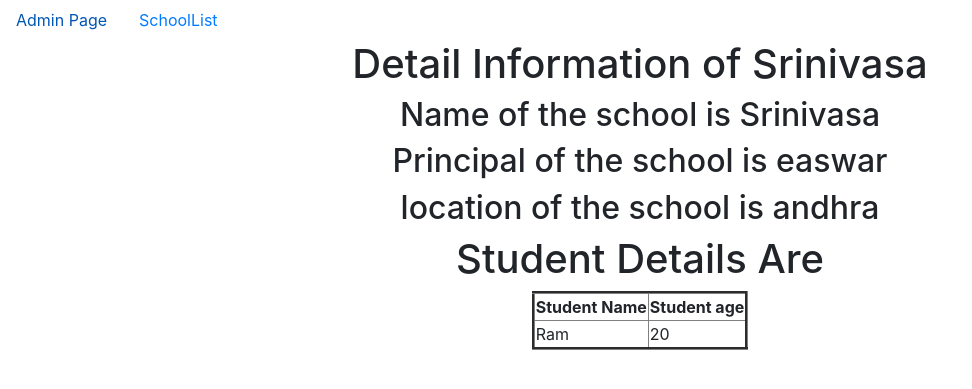
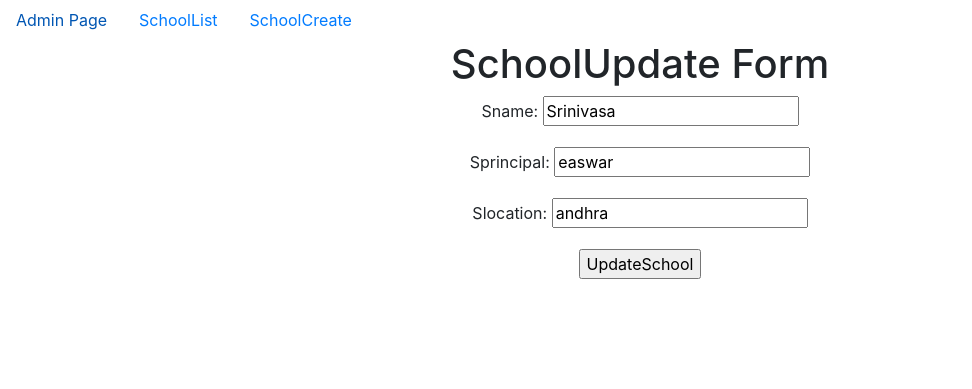
Before and after one commit to Chinnupinky10/LDCuD_views, a Django app: the page made by app/views.py in a window 1280 px wide. Shown: the top 389 px of the page, without its empty margins (0-972 px from the left). Run offline with Django 4.2, Linux system fonts and the light colour scheme; data comes from the database, SQL or seed files in the repository.

Commit message:
first commit

```diff
--- a/app/views.py
+++ b/app/views.py
@@ -2,7 +2,7 @@ from django.shortcuts import render
 from django.http import HttpResponse
 
 # Create your views here.
-from django.views.generic import ListView,DetailView
+from django.views.generic import ListView,DetailView,CreateView,UpdateView
 from app.models import *
 
 class SchoolList(ListView):
@@ -15,3 +15,12 @@ class SchoolList(ListView):
 class SchoolDetail(DetailView):
     model=School
     context_object_name='sclobject'
+
+class SchoolCreate(CreateView):
+    model=School
+    fields='__all__'
+
+
+class SchoolUpdate(UpdateView):
+    model=School
+    fields='__all__'
--- a/project39_specific_templates/urls.py
+++ b/project39_specific_templates/urls.py
@@ -14,12 +14,19 @@ Including another URLconf
     1. Import the include() function: from django.urls import include, path
     2. Add a URL to urlpatterns:  path('blog/', include('blog.urls'))
 """
+
 from django.contrib import admin
 from django.urls import path,re_path
 from app.views import *
 urlpatterns = [
     path('admin/', admin.site.urls),
     path('SchoolList/',SchoolList.as_view(),name='SchoolList'),
+    path('SchoolCreate/',SchoolCreate.as_view(),name='SchoolCreate'),
+
+
+
+    re_path('^update/(?P<pk>\d+)/',SchoolUpdate.as_view(),name='SchoolUpdate'),
+
     re_path('(?P<pk>\d+)/',SchoolDetail.as_view(),name='detail'),
 
 
--- a/templates/app/dummy.html
+++ b/templates/app/dummy.html
@@ -17,6 +17,7 @@
 
     <a href="{% url 'admin:index' %}" class="nav-link">Admin Page</a>
     <a href="{% url 'SchoolList' %}" class="nav-link">SchoolList</a>
+    <a href="{% url 'SchoolCreate' %}" class="nav-link">SchoolCreate</a>
 
 
 </nav>
--- a/templates/app/school_detail.html
+++ b/templates/app/school_detail.html
@@ -30,23 +30,10 @@
         </tr>
     {% endfor %}
 
-
-
-
-
-
-
 </table>
 
 
-
-
-
-
-
-
-
-
+<a href="{% url 'SchoolUpdate' pk=sclobject.pk   %}" class="btn btn-danger">SchoolUpdate</a>
 
 
     </center>
--- /dev/null
+++ b/templates/app/school_form.html
@@ -0,0 +1,33 @@
+{% extends 'app/dummy.html' %}
+
+{% block title %}
+    <title>SchoolCreate</title>
+{% endblock %}
+
+{% block body_block %}
+    <center>
+{% if form.instance.pk %}
+        <h1>SchoolUpdate Form</h1>
+{% else %}
+        <h1>SchoolCreate form</h1>
+{% endif %}
+
+        <form method="POST">
+            {% csrf_token %}
+
+            {{form.as_p}}
+
+    {% if form.instance.pk %}
+        <input type="submit" value="UpdateSchool">
+    {% else %}
+        <input type="submit" value="CreateSchool">
+    {% endif %}
+        </form>
+
+
+
+
+
+
+    </center>
+{% endblock %}
```
Also changed, not shown: db.sqlite3.
